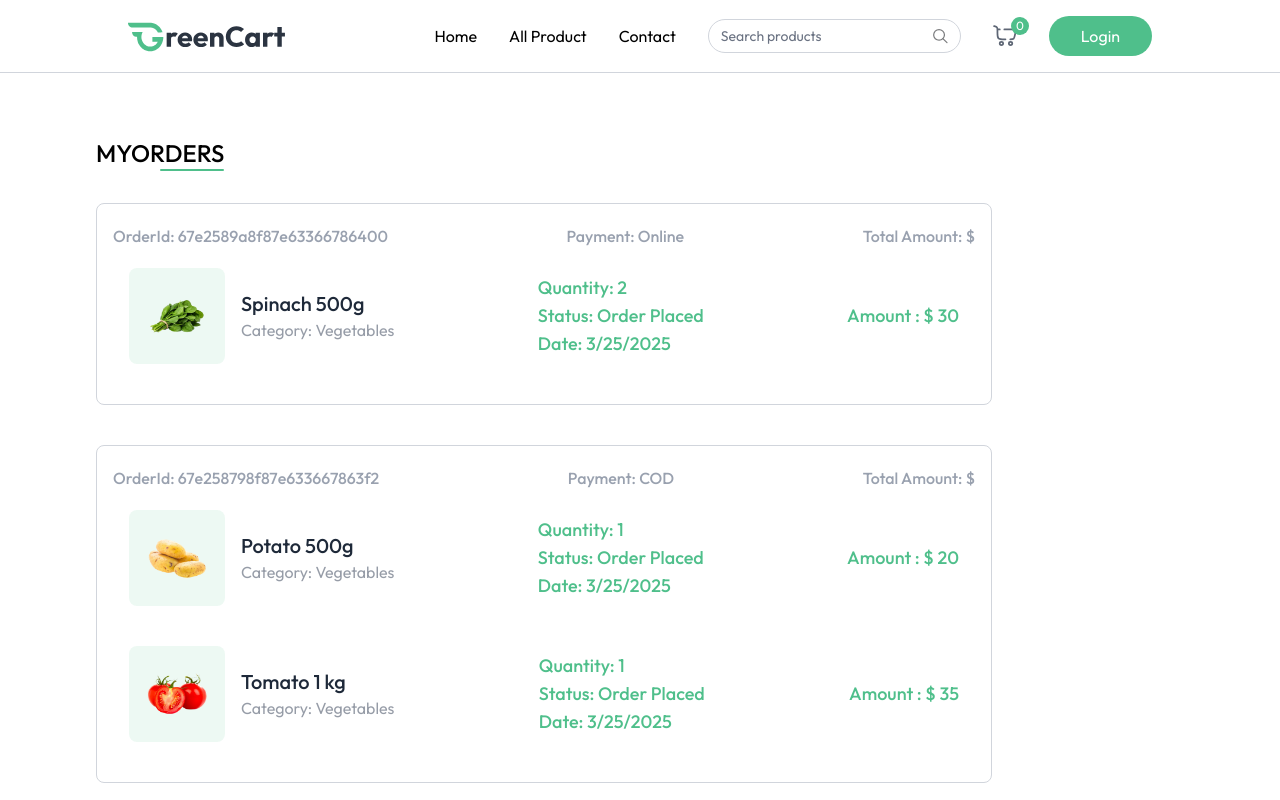
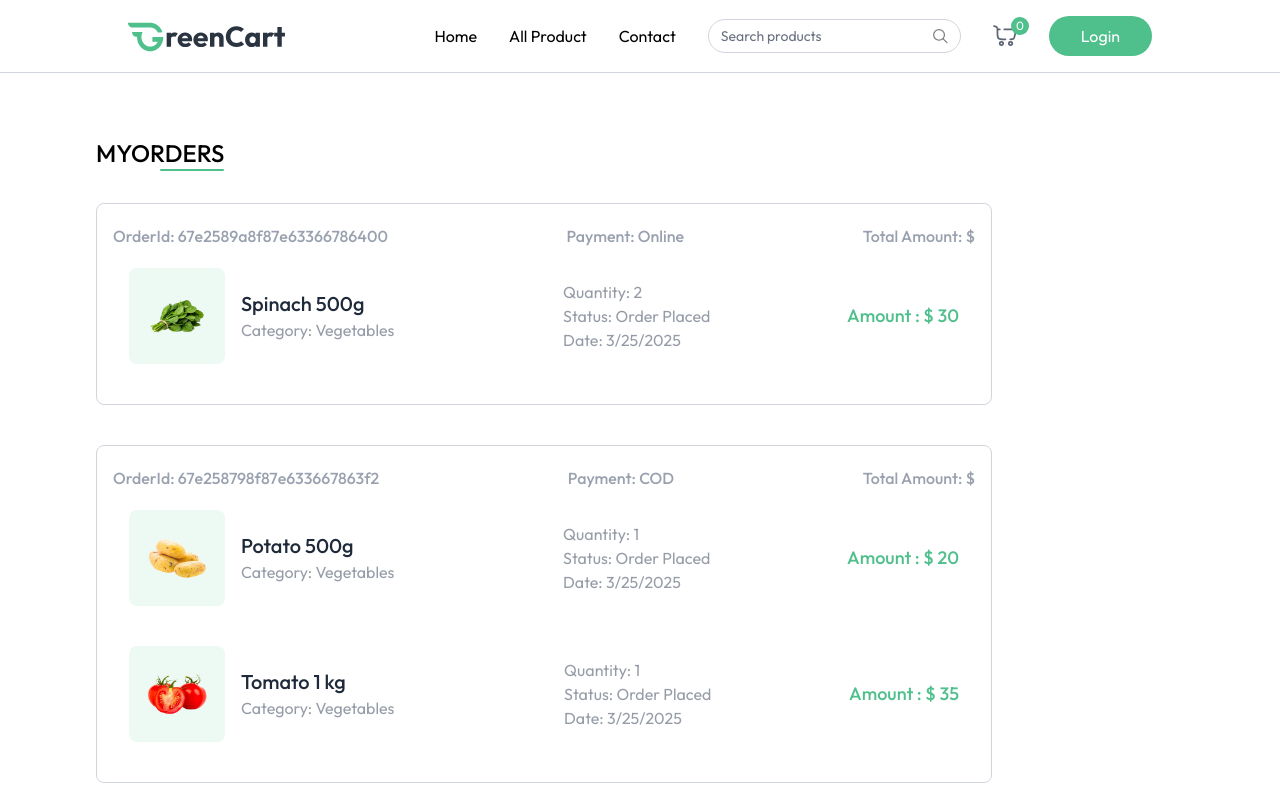
Before and after one commit to Manikandan1818/freshcart, a React (Vite) app in the folder client/: page /my-orders in a window 1280 px wide. Shown: the top 800 px of the page. Built offline with nearby package versions, Linux system fonts and the light colour scheme.

Commit message:
my orders completed

```diff
--- a/client/src/pages/MyOrders.jsx
+++ b/client/src/pages/MyOrders.jsx
@@ -54,7 +54,7 @@ const MyOrders = () => {
                   <p>Category: {item.product.category}</p>
                 </div>
               </div>
-              <div className="text-primary text-lg font-medium">
+              <div className="flex flex-col justify-center md:ml-8 mb-4 md:mb-0">
                 <p>Quantity: {item.quantity || "1"}</p>
                 <p>Status: {order.status || "1"}</p>
                 <p>Date: {new Date(order.createdAt).toLocaleDateString()}</p>
```
